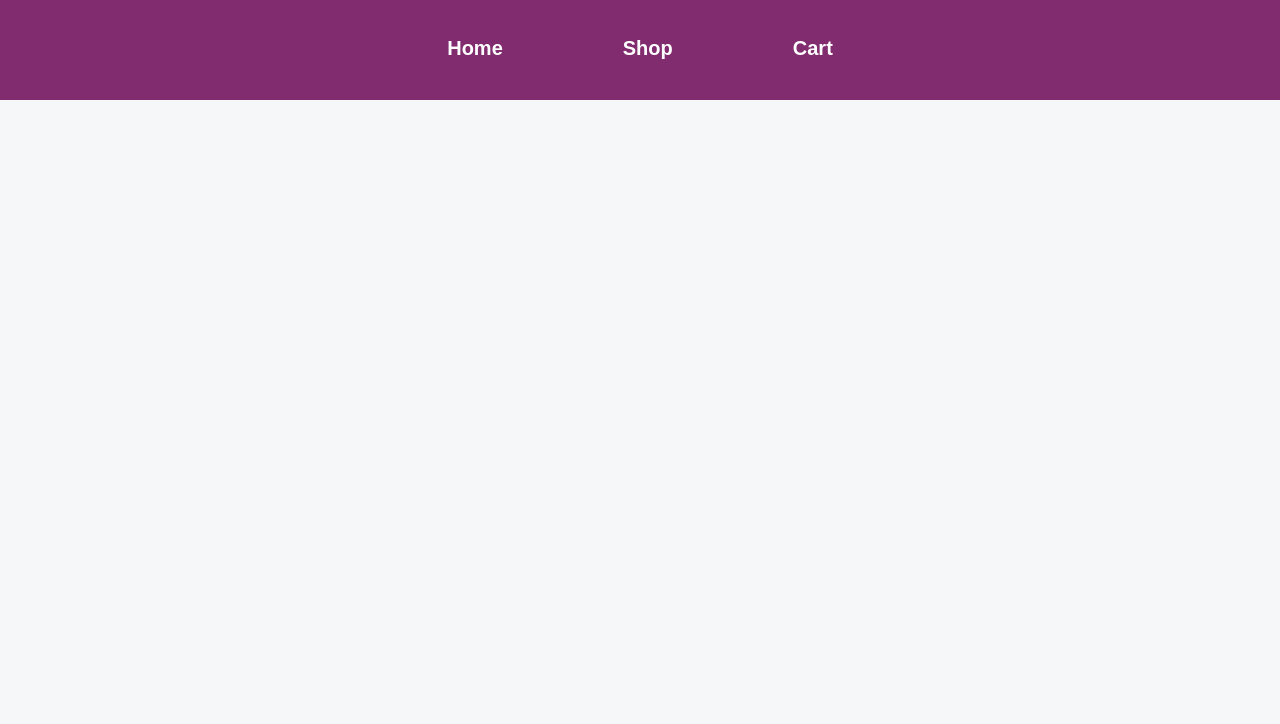
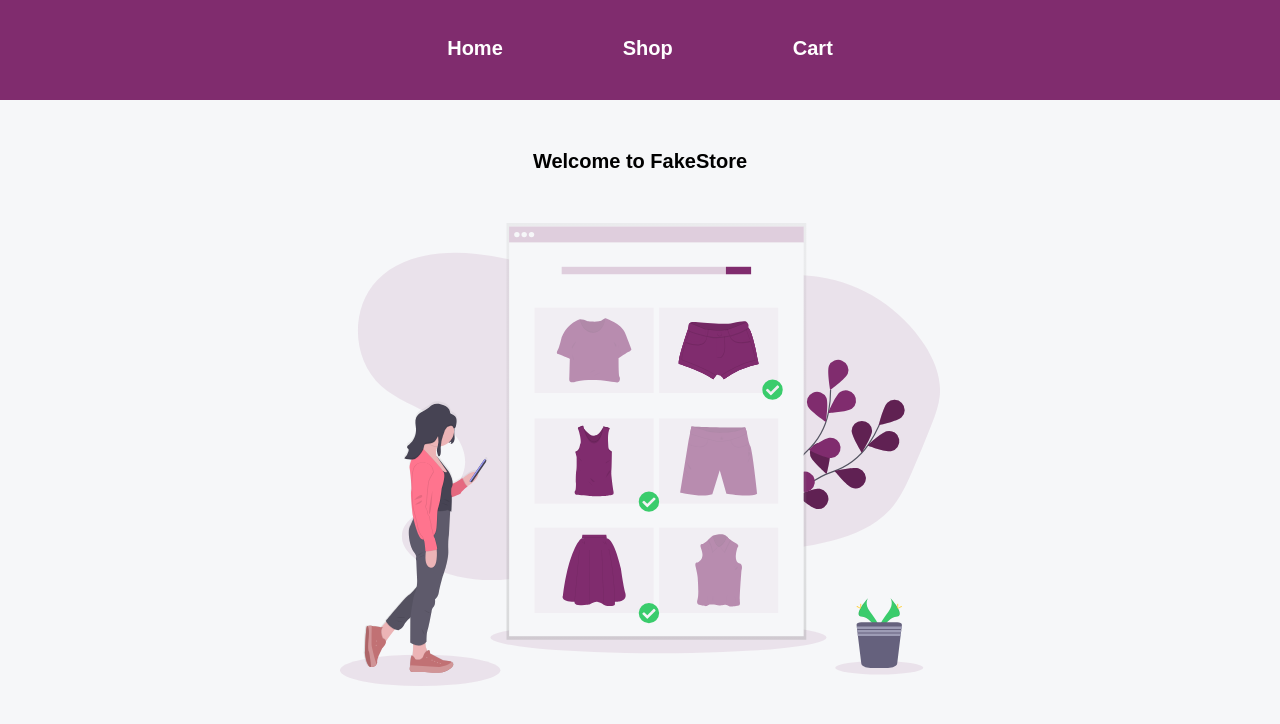
Before and after one commit to yunemak/shopping-cart, a React (Vite) app: page / in a window 1280 px wide. Shown: the top 724 px of the page. Built offline with nearby package versions, Linux system fonts and the light colour scheme.

Commit message:
feat: Add content to the home page

```diff
--- a/src/pages/Home/Home.jsx
+++ b/src/pages/Home/Home.jsx
@@ -1,7 +1,11 @@
+import styles from "./Home.module.css";
+import fakeStoreIcon from "../../assets/fake-store-icon.svg";
+
 const Home = () => {
 	return (
-		<div>
-			<img />
+		<div className={styles.hero}>
+			<h1>Welcome to FakeStore</h1>
+			<img src={fakeStoreIcon} className={styles.heroIcon} />
 		</div>
 	);
 };
--- a/src/pages/Home/Home.module.css
+++ b/src/pages/Home/Home.module.css
@@ -0,0 +1,11 @@
+.hero {
+	margin-top: 50px;
+	display: flex;
+	flex-direction: column;
+	align-items: center;
+	gap: 50px;
+}
+
+.heroIcon {
+	width: 600px;
+}
```
Also changed, not shown: src/assets/fake-store-icon.svg (renamed from src/assets/fake-store.svg).
